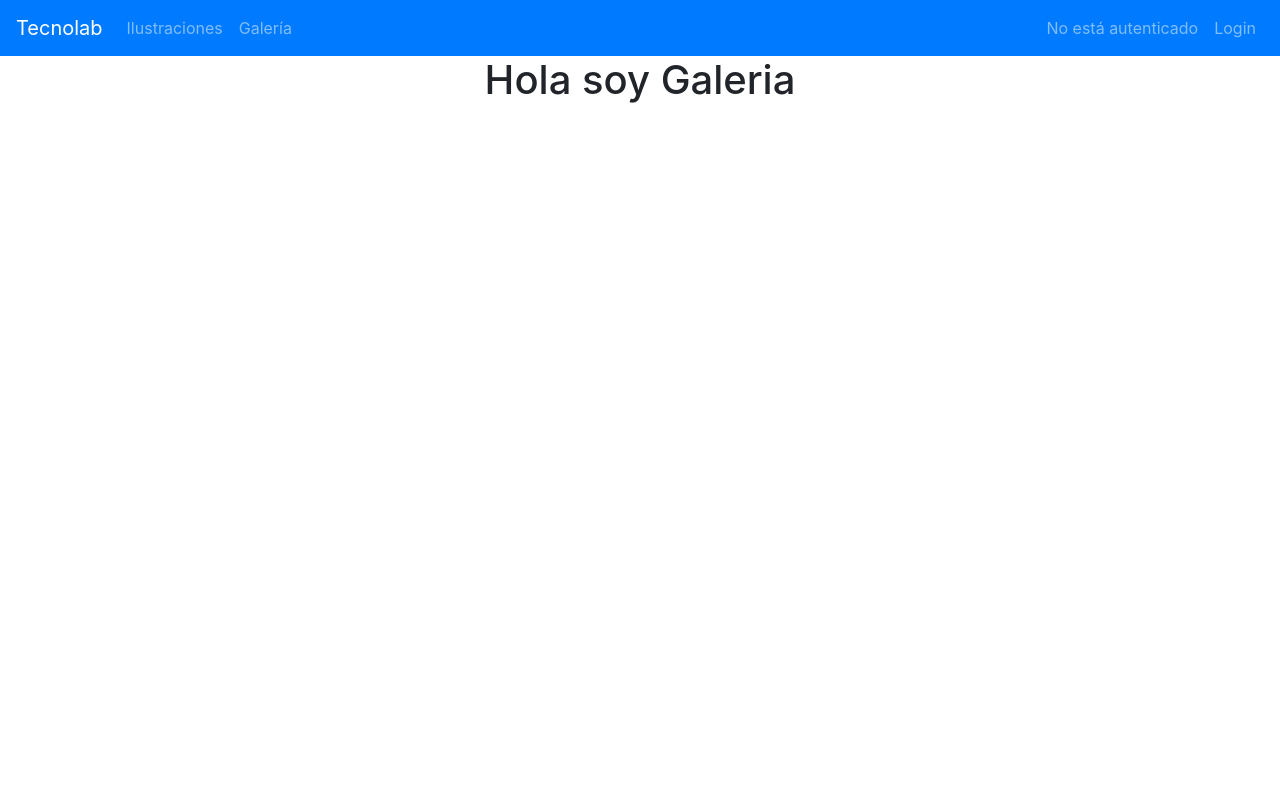
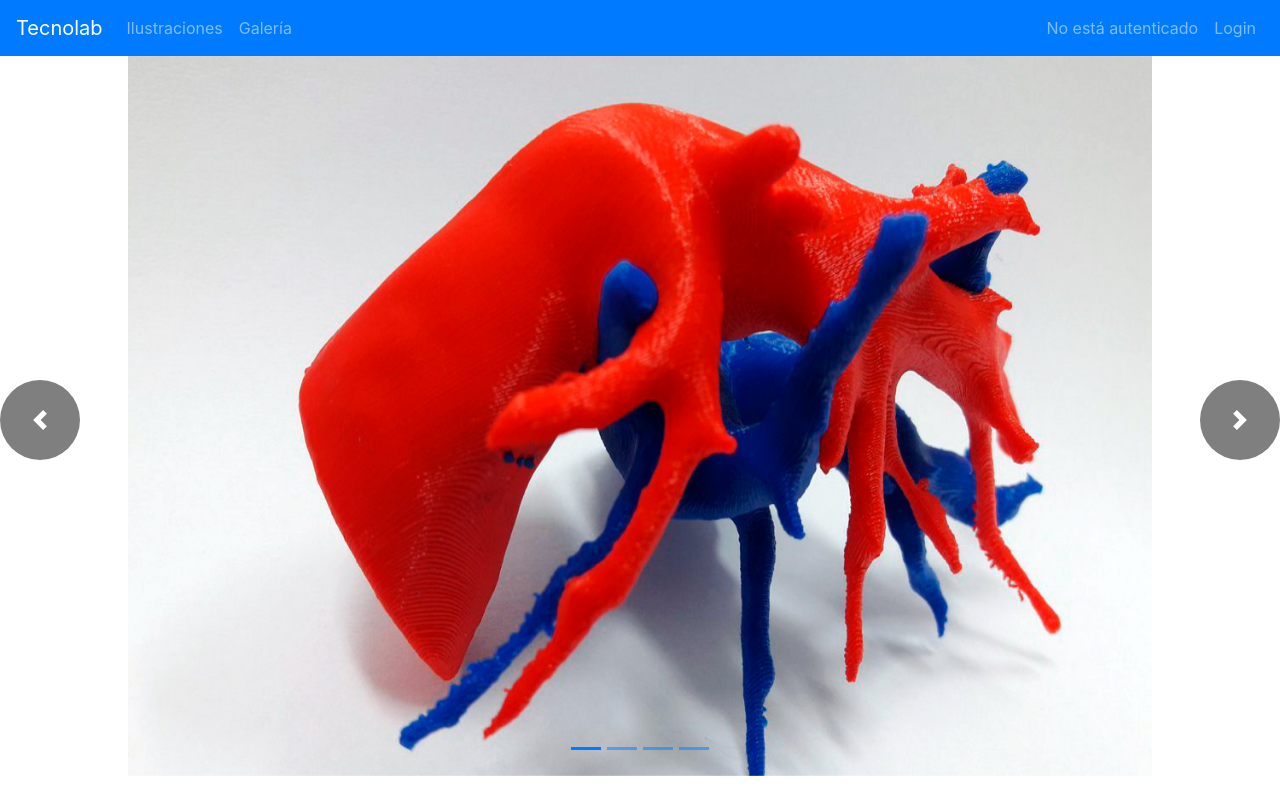
Before and after one commit to rgomez96/Tecnolab, a React (Create React App) app: page /galeria in a window 1280 px wide. Built offline with nearby package versions, Linux system fonts and the light colour scheme.

Commit message:
Galería.js completado

```diff
--- a/src/components/Ilustraciones.css
+++ b/src/components/Carrusel.css
@@ -32,3 +32,7 @@ a.carousel-control-next {
 .carousel-caption p{
     font-size: 150% !important
 }
+
+.carousel-indicators li {
+    background-color:#007bff !important
+}
--- a/src/components/Galeria.js
+++ b/src/components/Galeria.js
@@ -1,13 +1,33 @@
 import React from 'react';
+import Carousel from 'react-bootstrap/Carousel'
+import './Carrusel.css'
 
+import Galeria1 from './Assets/galeria1.jpg'
+import Galeria2 from './Assets/galeria2.jpg'
+import Galeria3 from './Assets/galeria3.jpg'
+import Galeria4 from './Assets/galeria4.jpg'
 
 
 class Galeria extends React.Component {
   render() {
     return (
-      <div>
-        <h1>Hola soy Galeria</h1>
-      </div>
+      <Carousel
+      interval={null}
+      >
+      <Carousel.Item>
+      <img className="image" src={Galeria1}/>
+      </Carousel.Item>
+      <Carousel.Item>
+      <img className="image" src={Galeria2}/>
+      </Carousel.Item>
+      <Carousel.Item>
+      <img className="image" src={Galeria3}/>
+      </Carousel.Item>
+      <Carousel.Item>
+      <img className="image" src={Galeria4}/>
+      </Carousel.Item>
+
+      </Carousel>
     );
   }
 }
--- a/src/components/Ilustraciones.js
+++ b/src/components/Ilustraciones.js
@@ -1,6 +1,6 @@
 import React from 'react';
 import Carousel from 'react-bootstrap/Carousel'
-import './Ilustraciones.css'
+import './Carrusel.css'
 import Img from './Assets/artrosis1.png'
 import Img2 from './Assets/artrosis2.png'
 import Img3 from './Assets/artrosis3.png'
```
